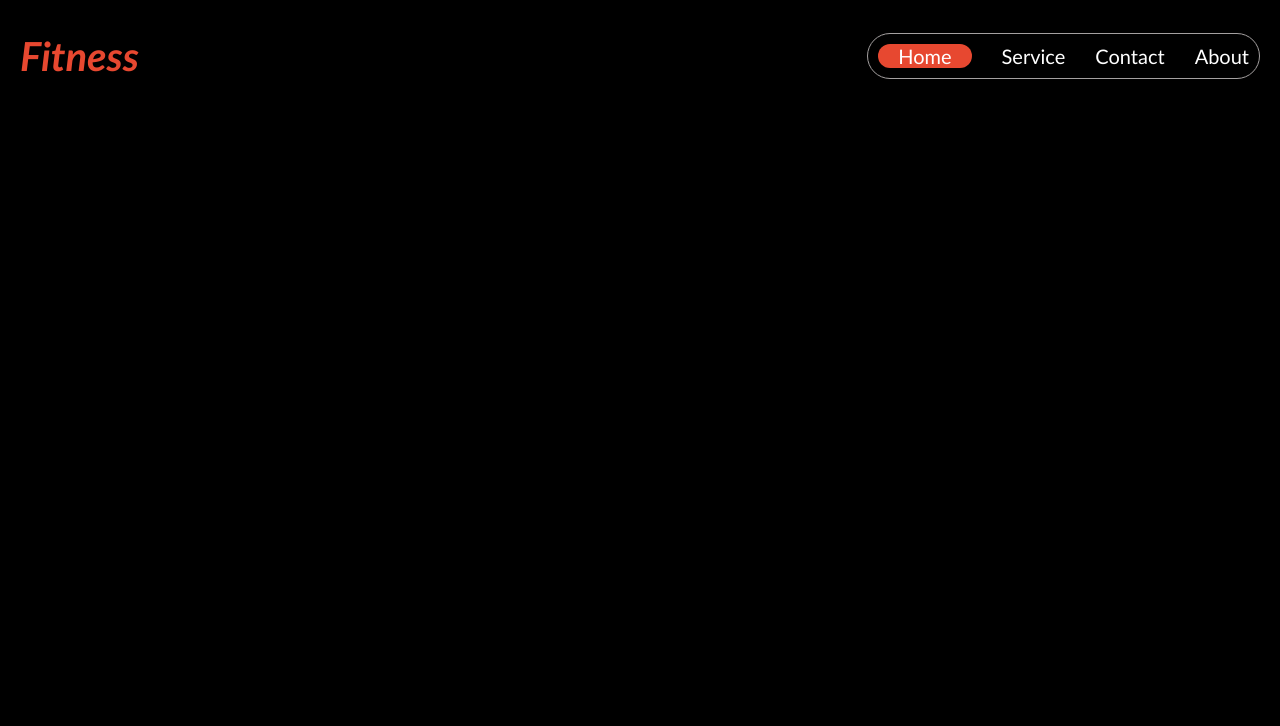
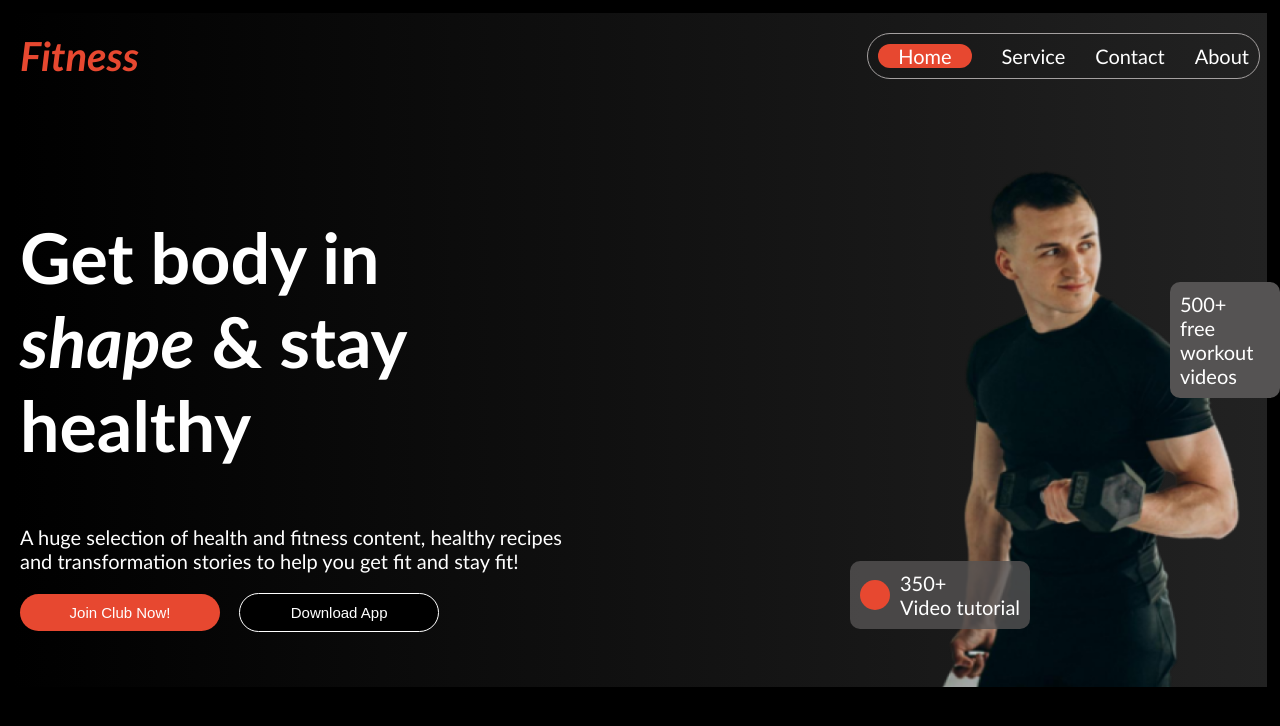
Before and after one commit to Mashrafe24/Assignment-2, a plain HTML site: page index.html in a window 1280 px wide. Drawn offline with Linux system fonts and the light colour scheme.

Commit message:
added banner section

```diff
--- a/index.css
+++ b/index.css
@@ -73,3 +73,127 @@ ul {
 }
 
 /* Header Section End  */
+
+/* Banner Section Start */
+.banner-header-main {
+    background: linear-gradient(to right, #000000, #222222);
+    width: 100%;
+    height: 674px;
+}
+
+section {
+    display: flex;
+    justify-content: space-between;
+    width: 1240px;
+    margin: 0 auto;
+    align-items: center;
+    color: white;
+    margin-top: 50px;
+}
+
+.banner-hed-text {
+    font-size: 70px;
+    font-weight: bold;
+}
+
+.banner-all-text {
+    padding-bottom: 50px;
+}
+
+.banner-img {
+    height: 538px;
+    position: relative;
+}
+
+.span-five {
+    position: absolute;
+    margin-left: 1150px;
+    border-radius: 10px;
+    background-color: #555353;
+    padding: 10px;
+    margin-bottom: 160px;
+    font-size: 20px;
+}
+
+.span-three {
+    position: absolute;
+    margin-left: 830px;
+    border-radius: 10px;
+    background-color: rgba(85, 83, 83, 0.8);
+    padding: 10px;
+    margin-top: 350px;
+    display: flex;
+    align-items: center;
+    font-size: 20px;
+    gap: 10px;
+}
+
+.red-color {
+    background-color: #e74830;
+    height: 30px;
+    width: 30px;
+    border-radius: 100%;
+}
+
+
+.banner-hed-p-text {
+    font-size: 20px;
+}
+
+.btn-1 {
+    background-color: #e74830;
+    color: white;
+    font-size: 15px;
+    padding: 10px;
+    border-radius: 50px;
+    width: 200px;
+    border-style: none;
+    cursor: pointer;
+}
+
+.btn-2 {
+    background-color: #000000;
+    cursor: pointer;
+    color: white;
+    border: 1px solid white;
+    font-size: 15px;
+    padding: 10px;
+    border-radius: 50px;
+    width: 200px;
+    margin-left: 15px;
+}
+
+
+@media (max-width: 480px) {
+    .banner-hed-text {
+          font-size: 30px;
+    }
+
+    section {
+          display: table-row;
+          justify-content: space-between;
+    }
+
+    .banner-hed-p-text {
+          font-size: 12px;
+    }
+
+    .banner-img {
+          height: 300px;
+    }
+
+    .span-five,
+    .span-three {
+          width: 250px;
+          font-size: 16px;
+    }
+
+    .btn-1,
+    .btn-2 {
+          width: 120px;
+          font-size: 13px;
+    }
+}
+
+
+/* Banner Section End */
--- a/index.html
+++ b/index.html
@@ -23,3 +23,42 @@
 
             </div>
             <!-- Header Section End -->
+
+
+              <!-- Banner Section Start -->
+
+                <section>
+                    <div class="banner-all-text">
+                          <h1 class="banner-hed-text">Get body in <br> <i>shape</i> & stay <br> healthy</h1>
+                          <p class="banner-hed-p-text">A huge selection of health and fitness content, healthy recipes
+                                <br>
+                                and transformation stories to help you get fit and stay fit!
+                          </p>
+                          <div>
+                                <button class="btn-1">
+                                      Join Club Now!
+                                </button>
+                                <button class="btn-2">
+                                      Download App
+                                </button>
+
+                          </div>
+                    </div>
+
+                    <div>
+                          <img class="banner-img" src="/images/Images 2.png" alt="">
+
+                    </div>
+                    <span class="span-five">
+                          500+ <br>
+                          free workout videos
+                    </span>
+                    <span class="span-three">
+                          <span class="red-color"></span>
+                          <span>350+ <br>
+                                Video tutorial
+                          </span>
+                    </span>
+              </section>
+
+              <!-- Banner Section End -->
```
